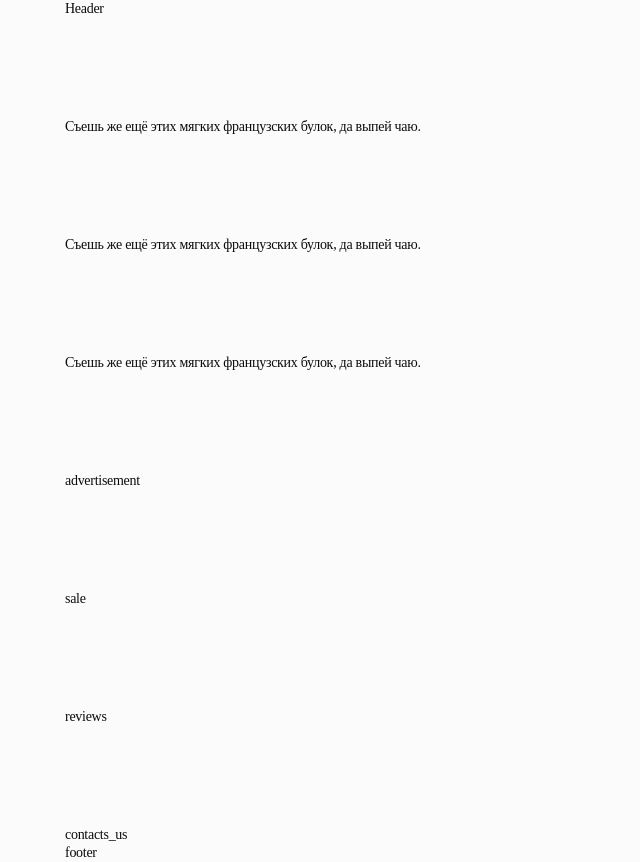
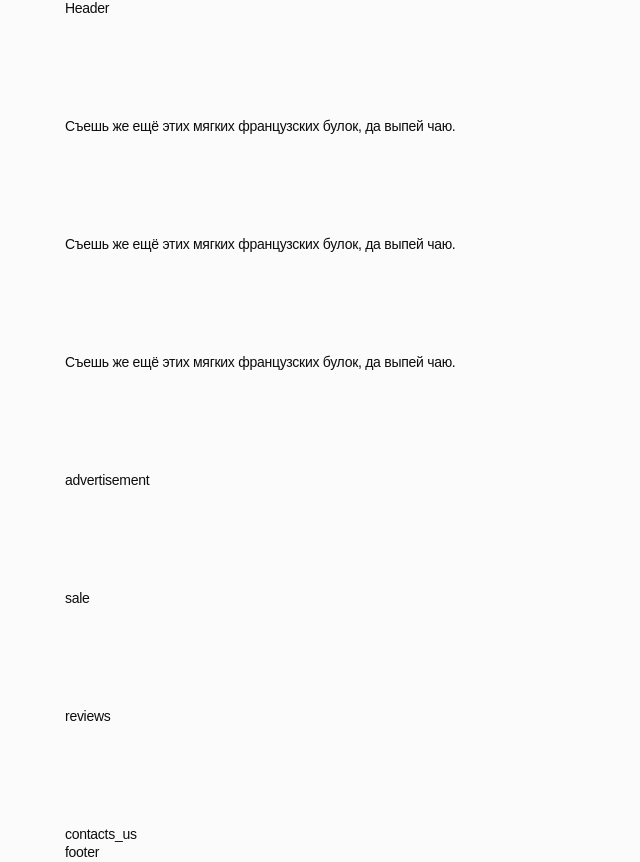
Before and after one commit to lapoonder/project-Cappuccino, a plain HTML site: page index.html in a window 1280 px wide. Shown: the whole page, without its empty margins (0-640 px from the left). Drawn offline with nearby package versions, Linux system fonts and the light colour scheme; a web font is replaced by a local one.

Commit message:
Deploying to gh-pages from @ lapoonder/project-Cappuccino@03272a2072a164e13628036b818e90220fd17458 🚀

```diff
--- a/index.html
+++ b/index.html
@@ -10,7 +10,7 @@
       href="https://cdn.jsdelivr.net/npm/modern-normalize@2.0.0/modern-normalize.min.css"
     />
     <script type="module" crossorigin src="/project-Cappuccino/index.js"></script>
-    <link rel="stylesheet" crossorigin href="/project-Cappuccino/assets/index-DZZAI9MO.css">
+    <link rel="stylesheet" crossorigin href="/project-Cappuccino/assets/index-D02Qu0ar.css">
   </head>
   <body>
     <header class="site-header">
```
Also changed, not shown: assets/index-D02Qu0ar.css (added, +1 -0 lines), assets/index-DZZAI9MO.css (deleted, +0 -1 lines).
